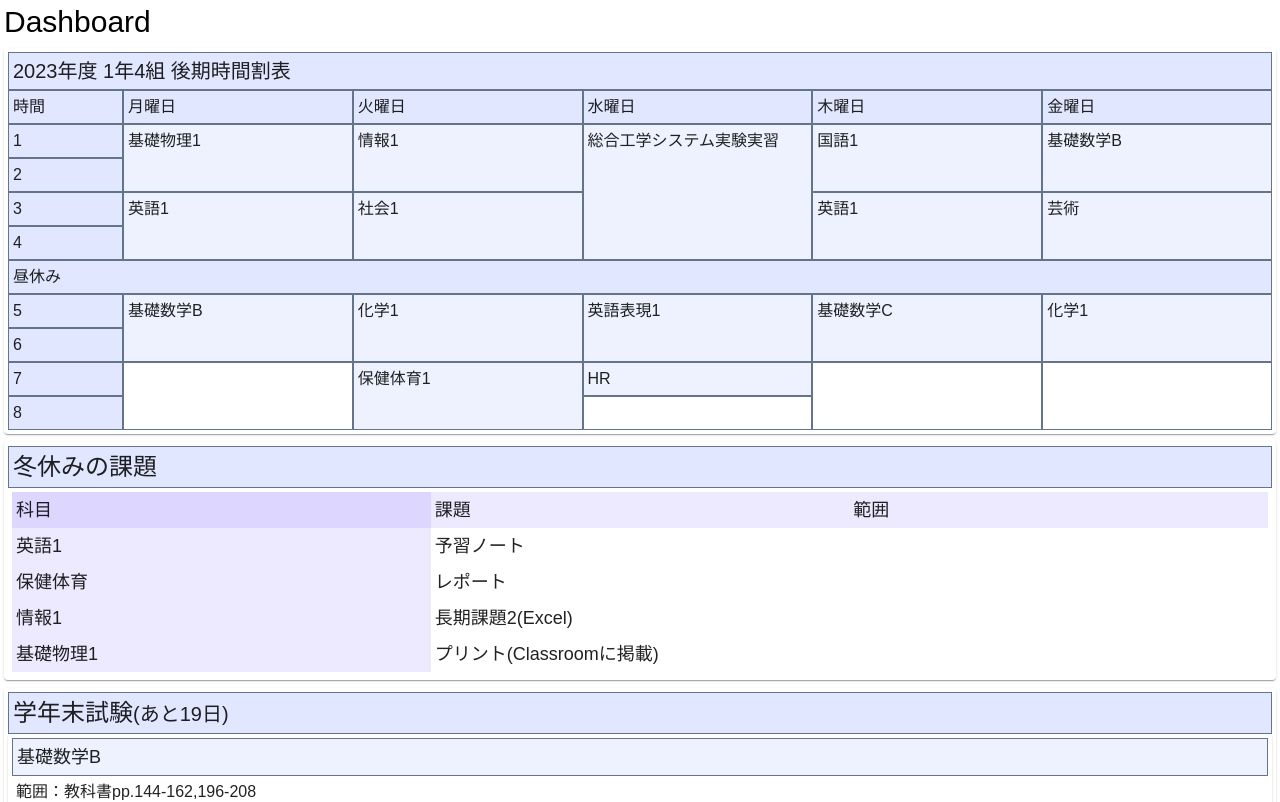
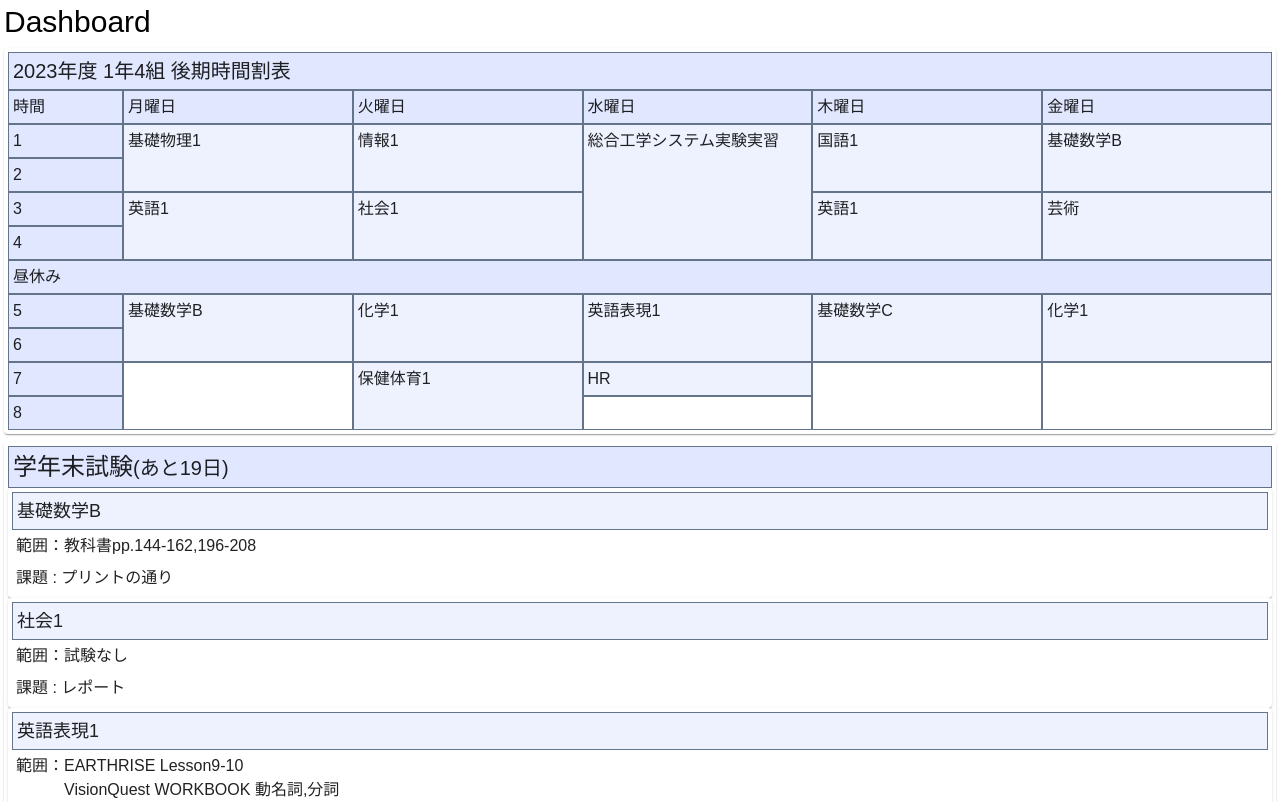
Before and after one commit to klef-lec-test/linux-intro, a Next.js app: page / in a window 1280 px wide. Shown: the top 802 px of the page. Built offline with nearby package versions, Linux system fonts and the light colour scheme; a web font is replaced by a local one.

Commit message:
delete winter-hw from toppage

```diff
--- a/src/app/page.tsx
+++ b/src/app/page.tsx
@@ -17,7 +17,6 @@ export default function Home() {
       </Head>
       <Header title={"Dashboard"}></Header>
       <TimeTable />
-      <WinterHw />
       <ExamTemplate />
       <Info />
     </>
```
